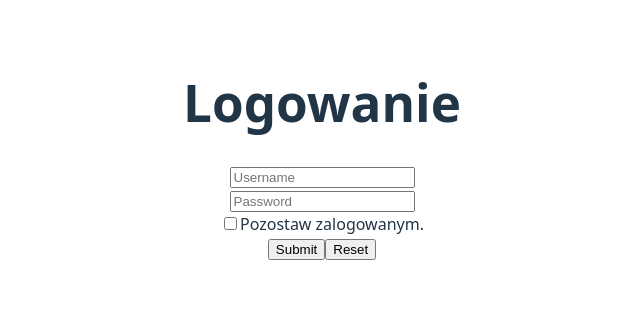
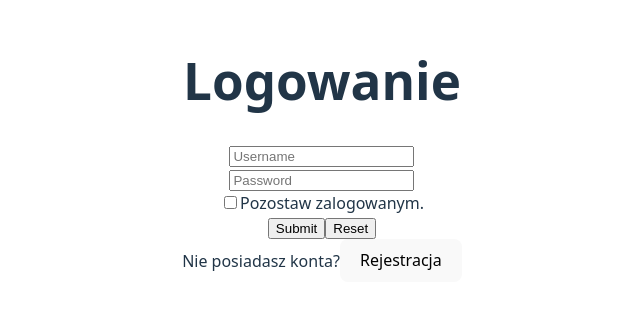
Before and after one commit to Adam-Sidor/ADMleds_server, a React (Vite) app in the folder frontend/: page / in a window 1280 px wide. Shown: the part 250-560 px from the top of the page, without its empty margins (318-958 px from the left). Built offline with nearby package versions, Linux system fonts and the light colour scheme.

Commit message:
Register page

```diff
--- a/frontend/src/App.tsx
+++ b/frontend/src/App.tsx
@@ -2,11 +2,13 @@ import React, { useState, useEffect } from 'react';
 import './App.css';
 import { LoginPage } from './pages/LoginPage';
 import { DashboardPage } from './pages/DashboardPage';
+import { RegisterPage } from './pages/RegisterPage';
 
 function App() {
   const backendIP = 'localhost';
 
   const [isLogged, setIsLogged] = useState<boolean>(false);
+  const [page, setPage] = useState<'login' | 'register'>('login');
 
   useEffect(() => {
     const token = localStorage.getItem("token") || sessionStorage.getItem("token") || "";
@@ -19,9 +21,17 @@ function App() {
     setIsLogged(false);
   };
 
+  if (isLogged) {
+    return <DashboardPage logout={handleLogout} backendIP={backendIP} />;
+  }
+
   return (
     <div>
-      {isLogged ? <DashboardPage logout={handleLogout} backendIP={backendIP}/> : <LoginPage setIsLogged={setIsLogged} backendIP={backendIP}/>}
+      {page === 'login' ? (
+        <LoginPage setIsLogged={setIsLogged} backendIP={backendIP} setPage={setPage} />
+      ) : (
+        <RegisterPage backendIP={backendIP} setPage={setPage} />
+      )}
     </div>
   );
 }
--- a/frontend/src/pages/LoginPage.tsx
+++ b/frontend/src/pages/LoginPage.tsx
@@ -4,9 +4,10 @@ import axios from 'axios';
 interface LoginPageProps {
   setIsLogged: (logged: boolean) => void;
   backendIP: string;
+  setPage?: (page: 'login' | 'register') => void;
 }
 
-export function LoginPage({setIsLogged, backendIP}: LoginPageProps) {
+export function LoginPage({setIsLogged, backendIP,setPage}: LoginPageProps) {
 
   const [loginStatus, setLoginStatus] = useState("");
 
@@ -49,6 +50,8 @@ export function LoginPage({setIsLogged, backendIP}: LoginPageProps) {
         <input type="submit"></input>
         <input type="reset"></input>
       </form>
+      Nie posiadasz konta?
+      <button onClick={()=>setPage && setPage('register')}>Rejestracja</button>
     </div>
   );
 }
--- /dev/null
+++ b/frontend/src/pages/RegisterPage.tsx
@@ -0,0 +1,72 @@
+import React, { useState } from "react";
+import axios from 'axios';
+
+interface RegisterPageProps {
+    backendIP: string;
+    setPage?: (page: 'login' | 'register') => void;
+}
+
+export function RegisterPage({ backendIP, setPage }: RegisterPageProps) {
+
+    const [registerStatus, setRegisterStatus] = useState("");
+    const [usernameAlert, setUsernameAlert] = useState<boolean>(false);
+    const [passwordAlert, setPasswordAlert] = useState<boolean>(false);
+    const [confirmPasswordAlert, setConfirmPasswordAlert] = useState<boolean>(false);
+    const register = async (event: React.FormEvent<HTMLFormElement>) => {
+        event.preventDefault();
+        const form = event.currentTarget;
+        const formData = new FormData(form);
+
+        const username = formData.get('username')?.toString() || '';
+        const password = formData.get('password')?.toString() || '';
+        const congirmPassword = formData.get('confirm_password')?.toString() || '';
+
+        if (username === '') {
+            setUsernameAlert(true);
+        } else {
+            setUsernameAlert(false);
+        }
+        if (password === '') {
+            setPasswordAlert(true);
+        } else {
+            setPasswordAlert(false);
+        }
+        if (username !== '' && password !== '') {
+            if (password === congirmPassword) {
+                try {
+                    const res = await axios.post('http://' + backendIP + ':8080/api/user/new', { username, password });
+                    setRegisterStatus(res.data);
+                    if (registerStatus === 'Zapisano!') {
+                        form.reset();
+                    }
+
+                }
+                catch (error) {
+                    console.error(error);
+                    setRegisterStatus("Wystąpił błąd podczas rejestracji");
+                }
+                setConfirmPasswordAlert(false);
+            } else {
+                setConfirmPasswordAlert(true);
+            }
+        }
+    };
+
+    return (
+        <div>
+            <h1>Rejestracja</h1>
+            <form onSubmit={register}>
+                <input type="text" id="username" name="username" placeholder="Username"></input><br />
+                {usernameAlert && <span>To pole nie może być puste!<br /></span>}
+                <input type="password" id="password" name="password" placeholder="Password"></input><br />
+                {passwordAlert && <span>To pole nie może być puste!<br /></span>}
+                <input type="password" id="confirm_password" name="confirm_password" placeholder="Confirm Password"></input><br />
+                {confirmPasswordAlert && <span>Hasła muszą być identyczne<br /></span>}
+                {registerStatus && <span>{registerStatus}<br /></span>}
+                <input type="submit"></input>
+                <input type="reset"></input>
+            </form>
+            <button onClick={() => setPage && setPage('login')}>Logowanie</button>
+        </div>
+    );
+}
```
Also changed, not shown: 4 other files (tests, documents, lock files or other folders).
